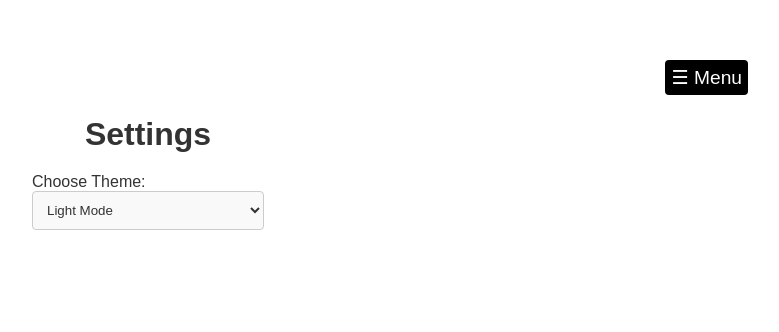
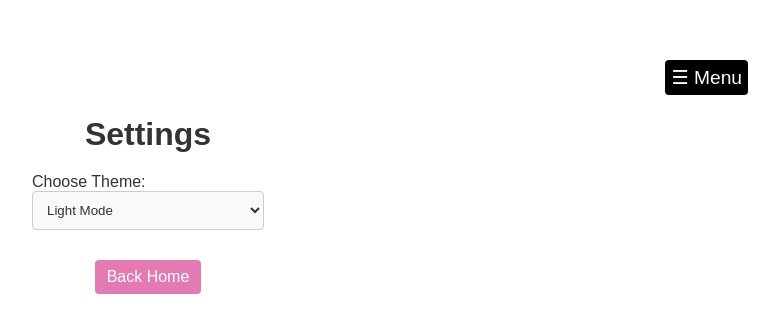
Before and after one commit to mmmejiamendoza/semester-project, a website: page code/public/settings.html in a window 1280 px wide. Shown: the whole page, without its empty margins (492-1271 px from the left). Drawn offline with Linux system fonts and the light colour scheme.

Commit message:
added button back to home on settings

```diff
--- a/code/public/settings.html
+++ b/code/public/settings.html
@@ -33,6 +33,11 @@
             <option value="blue-theme.css">Blue Theme</option>
             <option value="pink-theme.css">Pink Theme</option>
         </select>
+    </div>
+
+    <!-- Back Home Button -->
+    <div style="margin-top: 20px;">
+        <button onclick="window.location.href='index.html'">Back Home</button>
     </div>
 
     <script>
```
